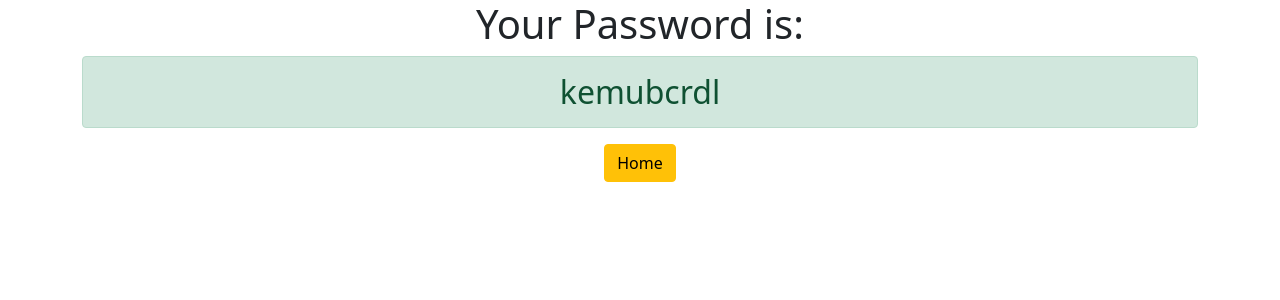
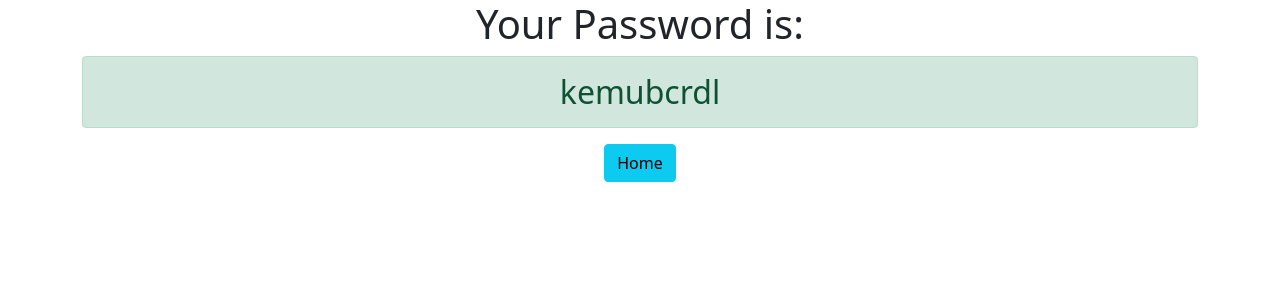
Before and after one commit to RudRo09/django3-password-generator, a Django app: page /password/ in a window 1280 px wide. Shown: the top 300 px of the page. Run offline with Django 3.2, Linux system fonts and the light colour scheme.

Commit message:
Modified home button & changed secret key

```diff
--- a/generator/templates/generator/password.html
+++ b/generator/templates/generator/password.html
@@ -4,6 +4,6 @@
 
 	<h1>Your Password is: </h1>
 	<h2 class="alert alert-success">{{ password }}</h2>
-	<a href="{% url 'home' %}" class="btn btn-warning">Home</a>
+	<a href="{% url 'home' %}" class="btn btn-info">Home</a>
 
 </div>
--- a/password_generator/settings.py
+++ b/password_generator/settings.py
@@ -20,7 +20,7 @@ BASE_DIR = Path(__file__).resolve().parent.parent
 # See https://docs.djangoproject.com/en/3.1/howto/deployment/checklist/
 
 # SECURITY WARNING: keep the secret key used in production secret!
-SECRET_KEY = '7cn4jsx$w+qf@sy8@+!#4^3l%$*sq@)rzi9(-(-aw3&29h((q2'
+SECRET_KEY = '7cn4jsx$w+qf@sy8@+!#4^3l%$*sql@)rzi9(-(-aw3&29h((q2'
 
 # SECURITY WARNING: don't run with debug turned on in production!
 DEBUG = True
```
